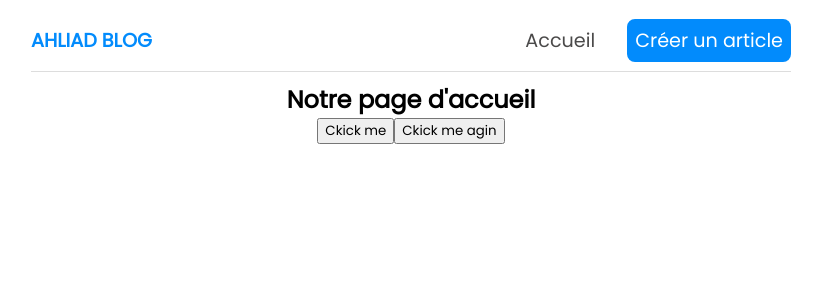
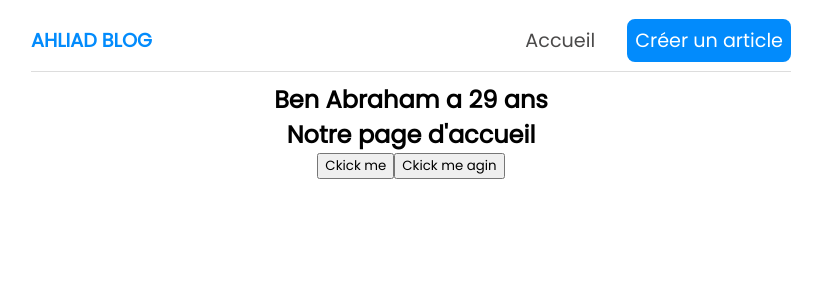
Before and after one commit to AbrahamBen/hello-blog, a React (Create React App) app: page / in a window 1280 px wide. Shown: the top 300 px of the page, without its empty margins (229-1051 px from the left). Built offline with nearby package versions, Linux system fonts and the light colour scheme.

Commit message:
Add useState hoock

```diff
--- a/src/Home.js
+++ b/src/Home.js
@@ -1,6 +1,16 @@
+import { useState } from "react";
 const Home = () => {
+
+    let initialName = 'Ben Abraham';
+    let changeName='Dahlia Honorine';
+    const actualAge = 29;
+
+    const [name,setName] = useState(initialName);
+    const [age,setAge] = useState(actualAge);
+
     const handlerClikc =()=>{
-        console.log('you are clicked me');
+        setName(changeName);
+        setAge(27);
     };
 
     const handlerClikcAgain =(name, event)=>{
@@ -8,6 +18,7 @@ const Home = () => {
     };
     return (
         <div className="home">
+            <h2>{name} a {age} ans</h2>
             <h2>Notre page d'accueil</h2>
             <button onClick={handlerClikc}>
                 Ckick me
```
Also changed, not shown: src/Navbar.js (indentation only).
